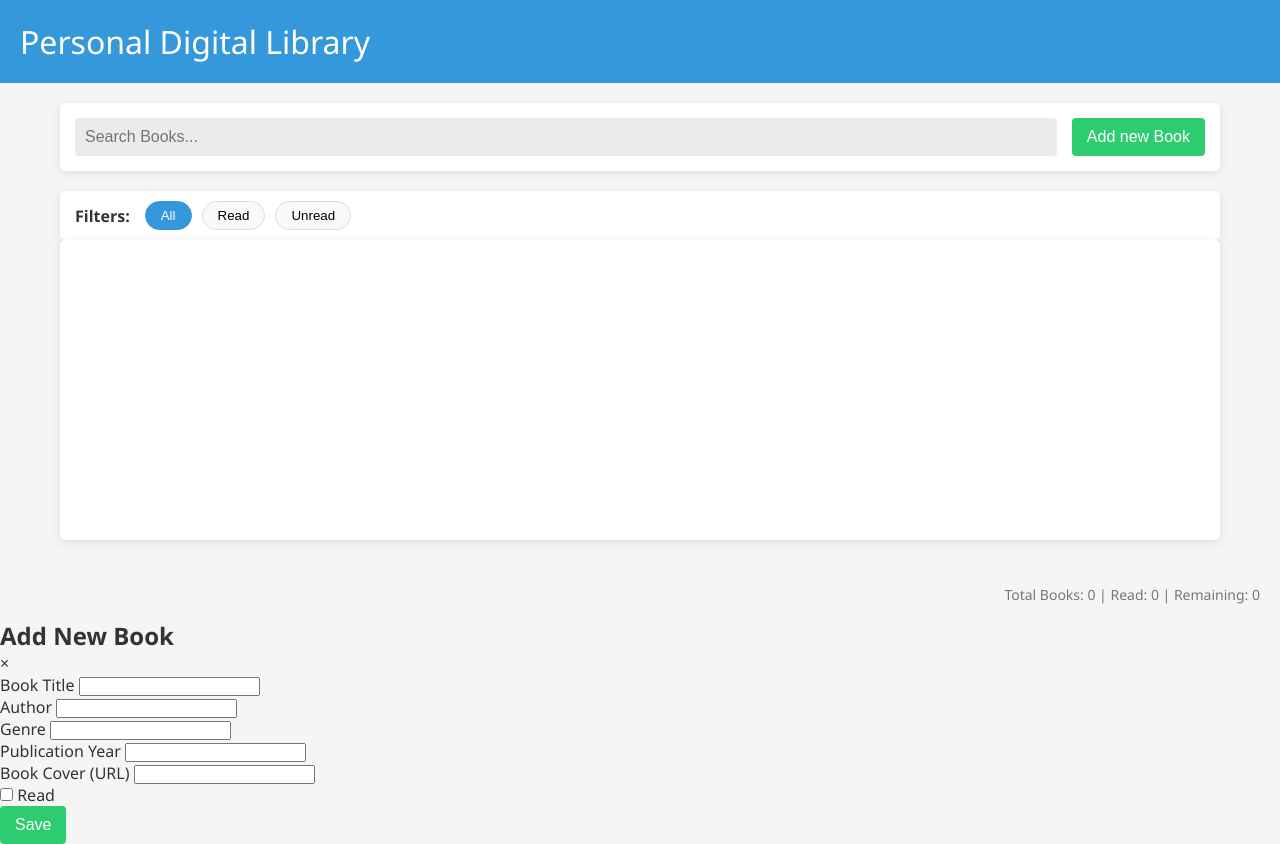
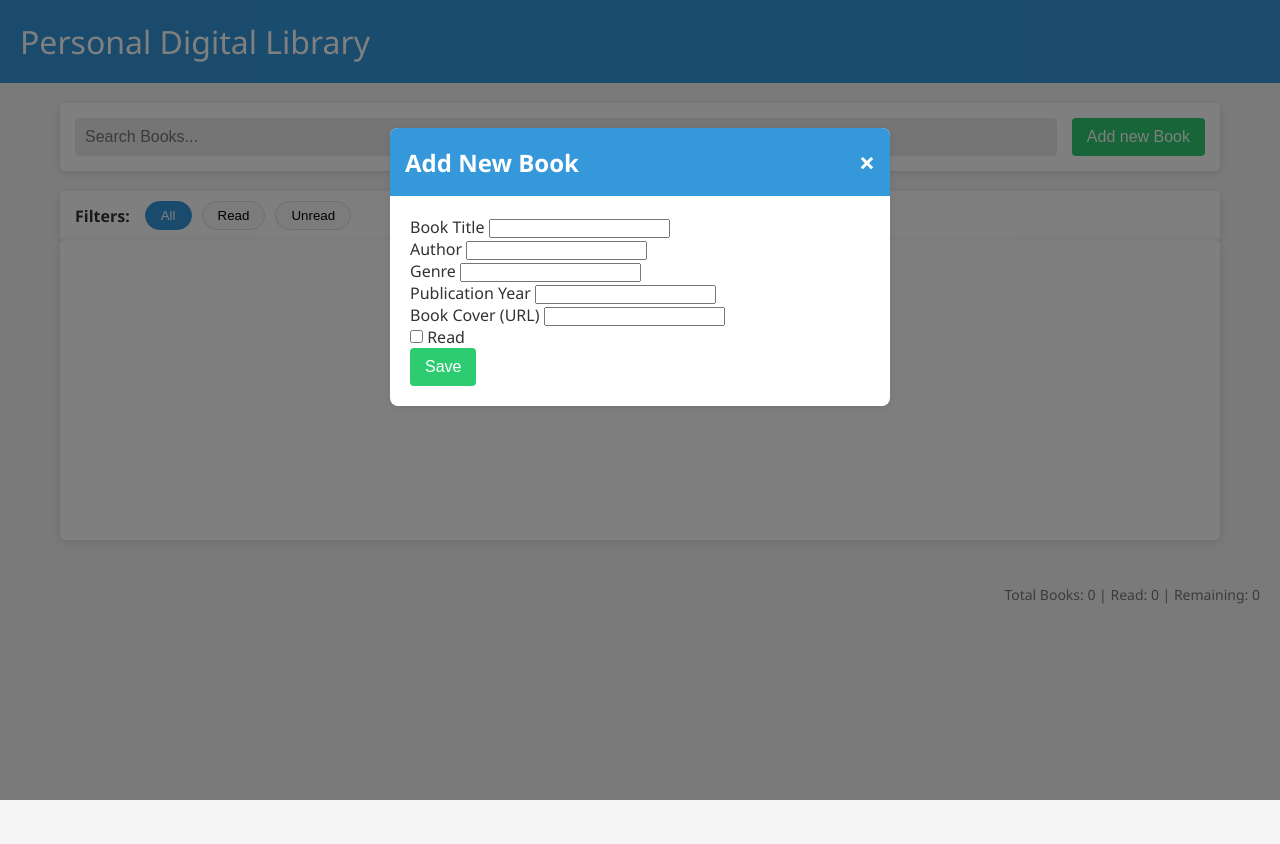
Before and after one commit to marzighased/personal-library, a plain HTML site: page index.html in a window 1280 px wide. After the commit the page ends 800 px from the top, so only its background shows below. Drawn offline with Linux system fonts and the light colour scheme.

Commit message:
modal styles added

```diff
--- a/style.css
+++ b/style.css
@@ -130,3 +130,51 @@ body {
     color: #777;
     font-size: 14px;
 }
+
+.modal {
+    position: fixed;
+    top: 0;
+    left: 0;
+    width: 100%;
+    height: 100%;
+    background-color: rgba(0, 0, 0, 0.5);
+    z-index: 10;
+}
+
+.modal-content {
+    background-color: white;
+    margin: 10% auto;
+    padding: 0;
+    width: 90%;
+    max-width: 500px;
+    border-radius: 8px;
+    box-shadow: var(--box-shadow);
+    animation: modalFade 0.3s;
+}
+
+@keyframes modalFade {
+    from { opacity: 0; transform: translateY(-30px); }
+    to { opacity: 1; transform: translateY(0); }
+}
+
+.modal-header {
+    padding: 15px;
+    background-color: var(--primary-color);
+    color: white;
+    border-top-left-radius: 8px;
+    border-top-right-radius: 8px;
+    display: flex;
+    justify-content: space-between;
+    align-items: center;
+}
+
+.close-modal {
+    color: white;
+    font-size: 28px;
+    font-weight: bold;
+    cursor: pointer;
+}
+
+.modal-body {
+    padding: 20px;
+}
```
